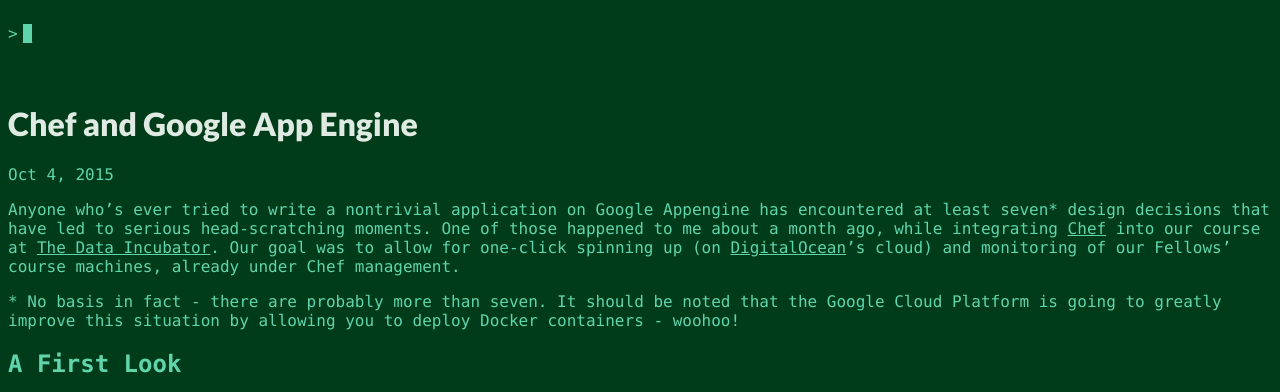
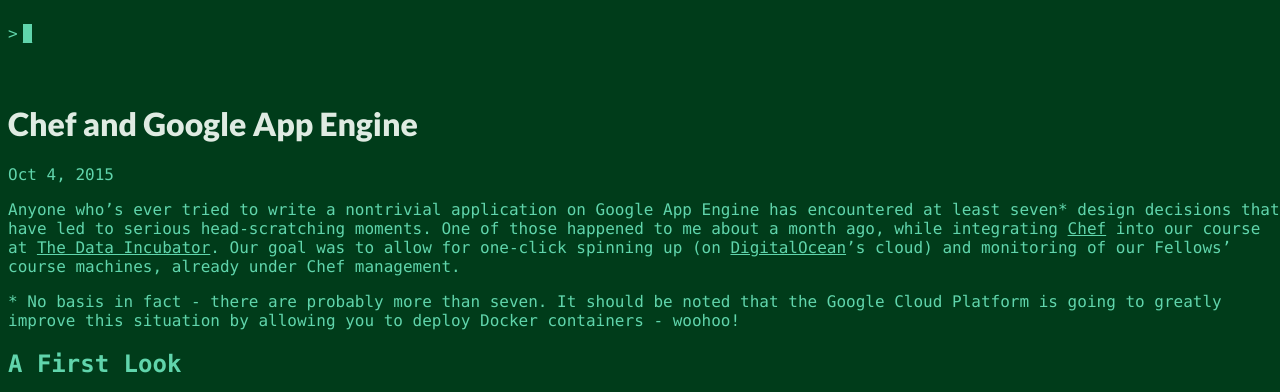
Before and after one commit to cmoscardi/cmoscardi.github.io, a Jekyll site: the page built from _posts/2015-10-04-chef-and-google-appengine.markdown, in a window 1280 px wide. Shown: the top 392 px of the page. Built offline with Jekyll 4.4.1, drawn with Linux system fonts in a browser that asks for light colours; nearby versions of some CDN libraries.

Commit message:
s/Appengine/App Engine

```diff
--- a/_posts/2015-10-04-chef-and-google-appengine.markdown
+++ b/_posts/2015-10-04-chef-and-google-appengine.markdown
@@ -5,7 +5,7 @@ date:   2015-10-04 17:20:40
 categories: blog
 ---
 
-Anyone who's ever tried to write a nontrivial application on Google Appengine has encountered at least seven\* design decisions that have led to serious head-scratching moments. One of those happened to me about a month ago, while integrating [Chef](https://www.chef.io/chef/) into our course at [The Data Incubator](www.thedataincubator.com). Our goal was to allow for one-click spinning up (on [DigitalOcean](http://digitalocean.com)'s cloud) and monitoring of our Fellows' course machines, already under Chef management.
+Anyone who's ever tried to write a nontrivial application on Google App Engine has encountered at least seven\* design decisions that have led to serious head-scratching moments. One of those happened to me about a month ago, while integrating [Chef](https://www.chef.io/chef/) into our course at [The Data Incubator](www.thedataincubator.com). Our goal was to allow for one-click spinning up (on [DigitalOcean](http://digitalocean.com)'s cloud) and monitoring of our Fellows' course machines, already under Chef management.
 
 \* No basis in fact - there are probably more than seven. It should be noted that the Google Cloud Platform is going to greatly improve this situation by allowing you to deploy Docker containers - woohoo!
 
```
